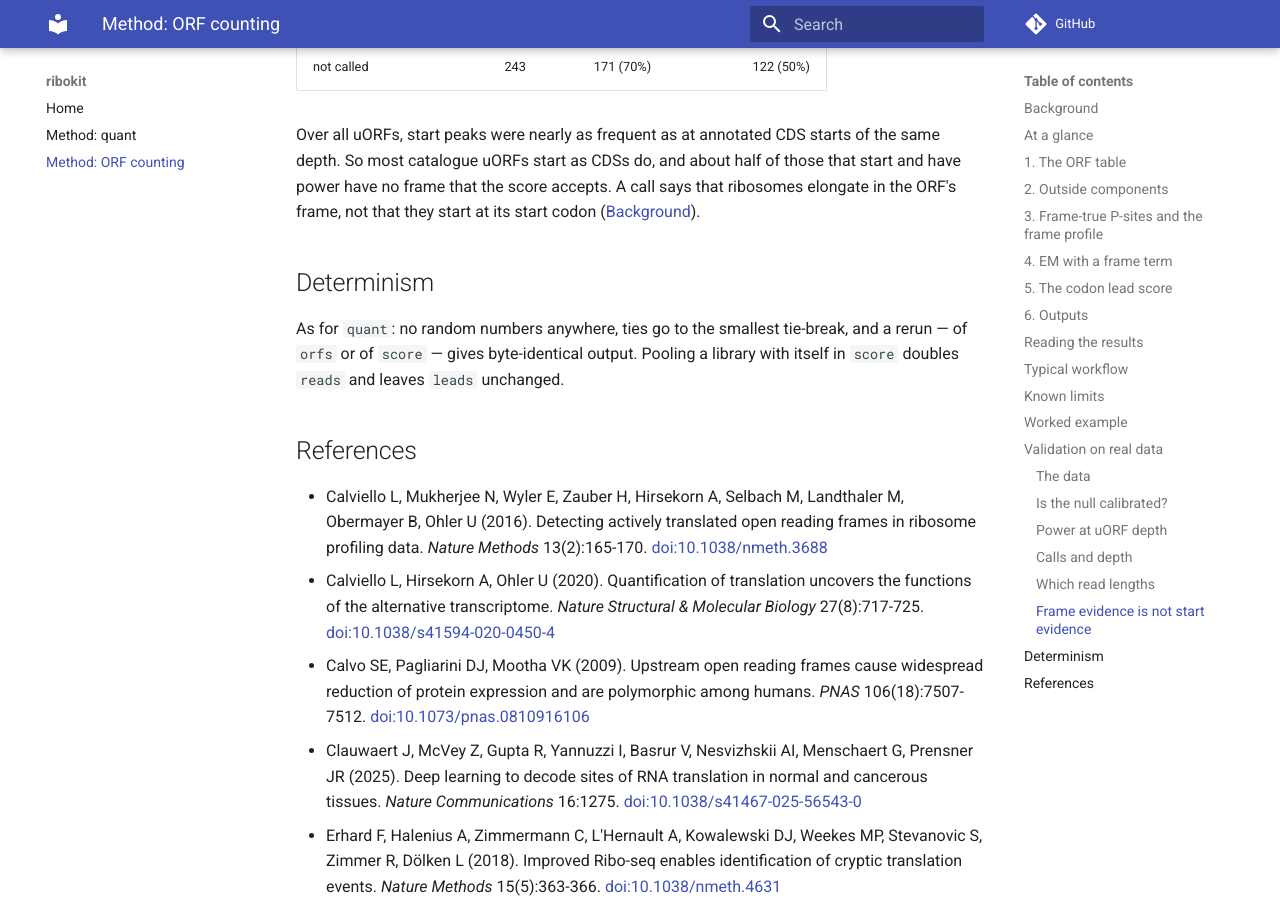
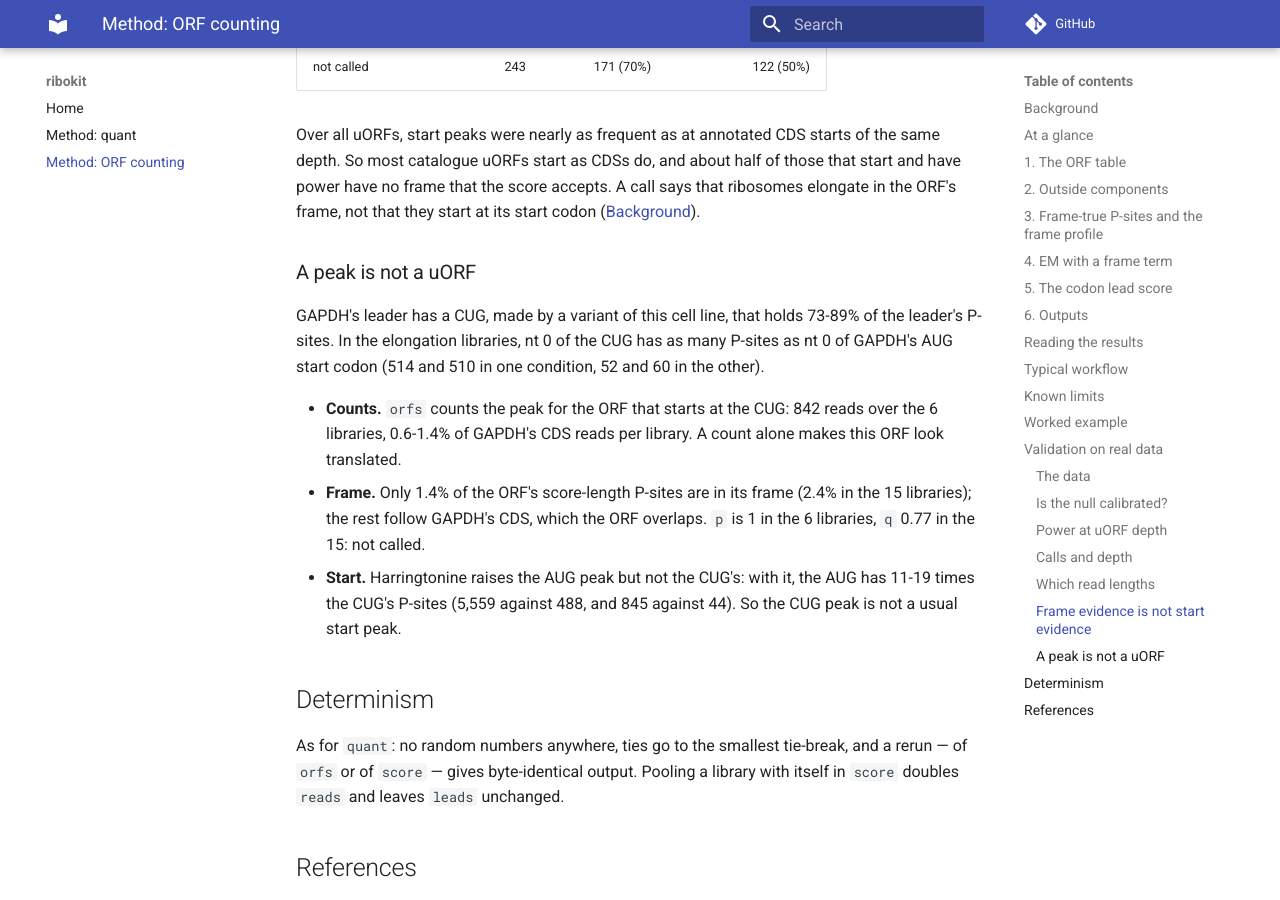
Before and after one commit to katarinagresova/ribokit, an MkDocs documentation site: the page built from docs/orfs.md, in a window 1280 px wide and 900 px high, scrolled down 20022 px. Built offline with MkDocs 1.6.1 and Material for MkDocs 9.7.7, drawn with Linux system fonts in a browser that asks for light colours; comment, search, counter and statistics services are not loaded; some of the changed text lies outside the part shown.

Commit message:
docs: add the GAPDH CUG peak as a validation case

```diff
--- a/docs/orfs.md
+++ b/docs/orfs.md
@@ -65,7 +65,8 @@ ORF that starts at this CUG look well translated. But only 1-2% of the reads
 after the CUG are in that ORF's frame — the rest follow GAPDH's CDS, which the
 ORF overlaps — and harringtonine, which holds ribosomes at start codons
 ([Ingolia et al. 2011](#references)), raises the AUG peak but not the CUG's:
-with it, the AUG has 11-19x the CUG's P-sites, without it about as many.
+with it, the AUG has 11-19x the CUG's P-sites, without it about as many
+([A peak is not a uORF](#a-peak-is-not-a-uorf)).
 
 **What ribokit does and does not do.** ribokit does not find ORFs. It takes a
 catalogue (`--orfs`) — from an ORF caller such as RiboTaper
@@ -622,7 +623,8 @@ are not shipped with ribokit; the numbers come from its validation runs.
   2025](#references)) called in at least 3 of the 15 libraries: 1,683 uORFs
   and 58 uoORFs, with ATG starts 1,051, CTG 416, GTG 150 and TTG 124, and a
   median length of 30 nt. Added to it: the ORF that starts at GAPDH's CUG
-  ([Background](#background)), a uoORF, so 59 uoORFs in all.
+  ([A peak is not a uORF](#a-peak-is-not-a-uorf)), a uoORF, so 59 uoORFs in
+  all.
 
 ### Is the null calibrated?
 
@@ -768,6 +770,23 @@ those that start and have power have no frame that the score accepts. A call
 says that ribosomes elongate in the ORF's frame, not that they start at its
 start codon ([Background](#background)).
 
+### A peak is not a uORF
+
+GAPDH's leader has a CUG, made by a variant of this cell line, that holds
+73-89% of the leader's P-sites. In the elongation libraries, nt 0 of the CUG
+has as many P-sites as nt 0 of GAPDH's AUG start codon (514 and 510 in one
+condition, 52 and 60 in the other).
+
+- **Counts.** `orfs` counts the peak for the ORF that starts at the CUG: 842
+  reads over the 6 libraries, 0.6-1.4% of GAPDH's CDS reads per library. A
+  count alone makes this ORF look translated.
+- **Frame.** Only 1.4% of the ORF's score-length P-sites are in its frame
+  (2.4% in the 15 libraries); the rest follow GAPDH's CDS, which the ORF
+  overlaps. `p` is 1 in the 6 libraries, `q` 0.77 in the 15: not called.
+- **Start.** Harringtonine raises the AUG peak but not the CUG's: with it,
+  the AUG has 11-19 times the CUG's P-sites (5,559 against 488, and 845
+  against 44). So the CUG peak is not a usual start peak.
+
 ## Determinism
 
 As for `quant`: no random numbers anywhere, ties go to the smallest tie-break,
```
